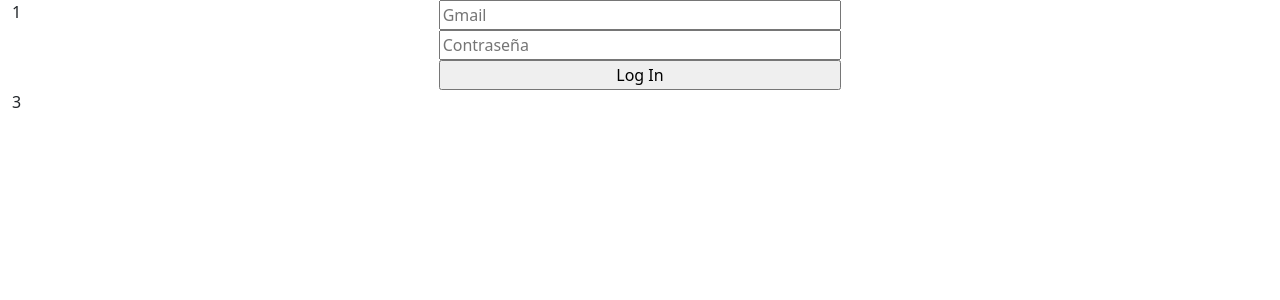
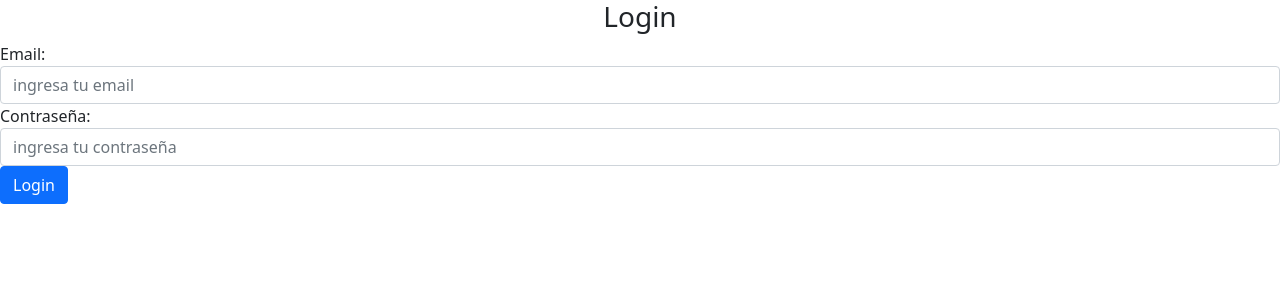
Before and after one commit to janeta-k/ryck-and-morty, a Vue app: page /login in a window 1280 px wide. Shown: the top 300 px of the page. Built offline with nearby package versions, Linux system fonts and the light colour scheme.

Commit message:
cambios (faltan métodos de carrito y estilos)

```diff
--- /dev/null
+++ b/public/json/auth.json
@@ -0,0 +1,17 @@
+{
+    "data":[
+        {
+            "email": "primerusuario@gmail.com",
+            "password": "primerusuario"
+        },
+        {
+            "email": "segundousuario@gmail.com",
+            "password": "segundousuario"
+        },
+        {
+            "email": "tercerusuario@gmail.com",
+            "password": "tercerusuario"
+        }
+
+    ]
+}
--- /dev/null
+++ b/public/json/ryckAndMorty.json
@@ -0,0 +1,48 @@
+
+{ "characters":[
+   {
+    "id": 1,
+    "cantidad": 1,
+    "name": "Rick Sanchez",
+    "status": "Alive",
+    "species": "Human",
+    "type": "",
+    "gender": "Male",
+    "origin": {
+      "name": "Earth (C-137)",
+      "url": "https://rickandmortyapi.com/api/location/1"
+    },
+    "image": "https://rickandmortyapi.com/api/character/avatar/1.jpeg"
+    },
+
+    {
+      "id": 2,
+      "cantidad":1,
+    "name": "Morty Smith",
+    "status": "Alive",
+    "species": "Human",
+    "type": "",
+    "gender": "Male",
+    "origin": {
+      "name": "unknown",
+      "url": ""
+    },
+    "image": "https://rickandmortyapi.com/api/character/avatar/2.jpeg"
+    },
+
+    {
+    "id": 3,
+    "cantidad":1,
+    "name": "Summer Smith",
+    "status": "Alive",
+    "species": "Human",
+    "type": "",
+    "gender": "Female",
+    "origin": {
+      "name": "Earth (Replacement Dimension)",
+      "url": "https://rickandmortyapi.com/api/location/20"
+    },
+    "image": "https://rickandmortyapi.com/api/character/avatar/3.jpeg"
+    }
+]
+}
--- a/src/App.vue
+++ b/src/App.vue
@@ -3,5 +3,12 @@
 </template>
 
 <script>
+</script>
 
-</script>
+<style>
+* {
+    padding: 0%;
+    margin: 0%;
+}
+
+</style>
--- a/src/components/CartDetail.vue
+++ b/src/components/CartDetail.vue
@@ -1,7 +1,74 @@
 <template>
 
+
+<!-- Modal "ver carrito"-->
+<div class="modal fade" id="verCarrito" tabindex="-1" aria-labelledby="exampleModalLabel" aria-hidden="true" >
+  <div class="modal-dialog">
+    <div class="modal-content">
+      <div class="modal-header">
+<!--cabecera modal-->
+        <h5 class="modal-title" id="exampleModalLabel">Tu carrito</h5>
+        <button type="button" class="btn-close" data-bs-dismiss="modal" aria-label="Close"></button>
+      </div>
+<!--cuerpo del modal-->
+    <div class="modal-body">
+
+    <!--card para los productos que se agregen al carrito-->
+      <div class="card " v-for="(elemento, index) in modalCart" :key="index" style="width: 18rem;">
+
+        <img src="#" class="card-img-top" alt="img">
+
+        <div class="card-body">
+          <h5 class="card-title">{{elemento.name}}</h5>
+          <p class="card-text">{{elemento.cantidad}}</p>
+          <a href="#" class="btn btn-primary" >-</a>
+          <a href="#" class="btn btn-primary" >+</a>
+          <a href="#" class="btn btn-primary" >x</a>
+        </div>
+      <!-- @click="disminuir(elemento)"  @click="aumentar(elemento)"  @click="quitar(elemento)"-->
+
+      </div>
+
+    </div>
+
+    <div class="modal-footer">
+      <button type="button" class="btn btn-secondary" data-bs-dismiss="modal">Close</button>
+    </div>
+  </div>
+</div>
+</div>
 </template>
 
 <script>
 
+
+export default{
+
+  name: 'CartDetail',
+
+  props:{
+    modalCart:{
+      type: Array,
+      required: true,
+    }
+  },
+/*
+  methods:{
+    disminuir(elemento){
+      let personajes = this.personajes.find(item => item == elemento)
+     let booleano = this.carrito.some(item => item == elemento)
+
+     if(booleano){
+       return personajes.cantidad -= 1
+     }
+    },
+
+
+  }
+  */
+}
+
+
+
+
 </script>
--- /dev/null
+++ b/src/components/Login.vue
@@ -0,0 +1,51 @@
+<template>
+<div>
+    <form >
+
+        <div class="form-group">
+            <label >Email:</label>
+            <input type="email" class="form-control" placeholder="ingresa tu email" v-model="email">
+        </div>
+
+        <div class="form-group">
+            <label >Contraseña:</label>
+            <input type="password" class="form-control" placeholder="ingresa tu contraseña" v-model="password" >
+        </div>
+
+        <button class="btn btn-primary" @click.prevent="validation()">
+            Login
+        </button>
+    </form>
+</div>
+</template>
+
+<script>
+
+export default {
+    name: 'Login',
+
+    data(){
+        return{
+            loginData: [],
+            email: "",
+            password:"",
+        }
+    },
+
+    methods: {
+        validation(){
+            if(this.loginData[0].password === this.password && this.loginData[0].email === this.email){
+                console.log("login")
+                this.$router.push("/")
+            }else{
+                alert("El email y/o la contraseña son incorrectos")
+            }
+        }
+    },
+    mounted(){
+        fetch('json/auth.json')
+        .then(respuesta => respuesta.json())
+        .then(datosAuth => this.loginData = datosAuth.data)
+    },
+}
+</script>
--- a/src/components/NavBar.vue
+++ b/src/components/NavBar.vue
@@ -1,6 +1,6 @@
 <template>
 
-<div class="mb-5 sticky-top">
+<div class=" sticky-top">
   <nav class="navbar navbar-expand-lg navbar-light bg-light ">
     <div class="container">
       <a class="navbar-brand" href="#">Rick and Morty</a>
@@ -13,10 +13,7 @@
             <a class="nav-link" href=""><router-link to="/">Home</router-link></a>
           </li>
           <li class="nav-item">
-            <a class="nav-link" href=""><router-link to="/nosotros">Nosotros</router-link></a>
-          </li>
-          <li class="nav-item">
-           <a class="nav-link" href=""><router-link to="/login">Login</router-link></a>
+            <a class="nav-link" href=""><router-link to="/login">Logout</router-link></a>
           </li>
         </ul>
       </div>
@@ -26,10 +23,11 @@
 
 </template>
 
+
 <script>
-export default {
-}
+
 </script>
+
 
 <style>
 .bg-light{
--- a/src/components/Products.vue
+++ b/src/components/Products.vue
@@ -1,4 +1,14 @@
 <template>
+<div class="container mb-5">
+
+    <button
+  type="button"
+  class="btn btn-outline-info btn-lg boton-nav"
+  data-bs-toggle="modal"
+  data-bs-target="#verCarrito"
+  >
+  Ver tu carrito
+  </button>
 
 <!--buscador-->
   <div class="row">
@@ -14,11 +24,10 @@
 
 
 <!--cards-->
-  <div class="container mb-5">
 
     <div class="row justify-content-center">
       <div
-        class="card col-6 col-sm-2 m-3 p-0"
+        class="card col-6 col-sm-3 m-3 p-0"
         v-for="(item, index) in items"
         :key="index"
       >
@@ -31,19 +40,15 @@
           <h5 class="card-title">{{ item.name }}</h5>
           <p class="card-text">Origen: {{ item.origin.name }}</p>
           <p class="card-text">Estado: {{ item.status }}</p>
-          <button type="button" class="btn btn-primary" data-bs-toggle="modal" data-bs-target="#exampleModal" @click="showMore(item)" >
+          <button type="button" class="btn btn-primary " data-bs-toggle="modal" data-bs-target="#exampleModal" @click="showMore(item)" >
               Ver detalles
           </button>
+         <a href="#" class="card-button btn btn-primary" @click="addToCart(item)">Agregar al carrito</a>
         </div>
-
-<!--@click="showMore(item.id)"-->
-
-
-
       </div>
     </div>
 
-     <!-- Modal -->
+     <!-- Modal  de ver detalles-->
 <div class="modal fade" id="exampleModal" tabindex="-1" aria-labelledby="exampleModalLabel" aria-hidden="true" >
   <div class="modal-dialog">
     <div class="modal-content">
@@ -51,7 +56,7 @@
         <h5 class="modal-title" id="exampleModalLabel" >{{modal.name}}</h5>
         <button type="button" class="btn-close" data-bs-dismiss="modal" aria-label="Close"></button>
       </div>
-      <div class="modal-body">
+      <div class="modal-body" >
         <ul>
           <li>Orígen: {{modal.origin}}</li>
           <li>Estado: {{modal.status}}</li>
@@ -64,29 +69,63 @@
     </div>
   </div>
 </div>
+
+<CartDetail :modalCart="carrito"/>
   </div>
-
-
 </template>
 
 <script>
+//import de json ejemplo buscador en tiempo real
+//import datos from '../assets/json/ryckAndMorty.json'
+
+import CartDetail from '@/components/CartDetail.vue'
+
+
 
 export default {
+
+  name: 'Products',
+
+  components:{
+    CartDetail
+  },
 
 
   data() {
     return {
-      result: [],
+
+      personajes:[],
+
+      carrito:[],
+
       buscar: "",
+
       modal:{
         name: "",
         origin: "",
         status:"",
         gender:""
       },
+
+      modalCart:{
+        name:'',
+        cantidad:'',
+      },
+
     };
+
+
   },
+
+  created(){
+   fetch("json/ryckAndMorty.json")
+   .then(response => response.json())
+   .then(datos => this.personajes = datos.characters)
+  },
+
   methods:{
+
+    //método para el modal "ver detalles"
     showMore(object){
      //this.modal.title = object.name
       this.modal = {
@@ -96,20 +135,49 @@ export default {
        gender:object.gender,
       }
      console.log(object)
+    },
+
+   //método para agregar al carrito y aumentar la cantidad del producto
+    addToCart(object){
+     let personajes = this.personajes.find(item => item==object)
+     let booleano = this.carrito.some(item => item == object)
+
+      if(booleano){
+        console.log(personajes.cantidad += 1)
+        console.log(personajes.cantidad)
+      }else{
+        console.log(this.carrito.push(personajes))
+        console.log(this.carrito)
+      }
+    },
+
+//método para disminuir la cantidad
+/*
+    disminuir(elemento){
+      let personajes = this.personajes.find(item => item == elemento)
+     let booleano = this.carrito.some(item => item == elemento)
+
+     if(booleano){
+       return personajes.cantidad -= 1
      }
 
     },
-  mounted() {
-    fetch("https://rickandmortyapi.com/api/character")
-      .then(res => res.json())
-      .then(todos => (this.result = todos.results));
+*/
+
   },
+
   computed: {
+    //método para el buscador en tiempo real
     items() {
-      return this.result.filter(item => {
+      return this.personajes.filter(item => {
         return item.name.toLowerCase().includes(this.buscar.toLowerCase());
       });
     },
-  }
+  },
+
 };
 </script>
+
+<style scoped>
+
+</style>
--- a/src/router/index.js
+++ b/src/router/index.js
@@ -2,22 +2,17 @@ import { createRouter, createWebHistory } from 'vue-router'
 
 const routes = [
   {
-    path: '/',
-    name: 'home',
+    path: "/",
+    name: "home",
     component: () => import('../views/HomeView.vue')
   },
   {
-    path: '/login',
-    name: 'login',
+    path: "/login",
+    name: "login",
     component: () => import('../views/LoginView.vue')
   },
-  {
-    path: '/nosotros',
-    name: 'about',
-    component: () => import('../views/AboutView.vue')
-  },
+]
 
-]
 
 const router = createRouter({
   history: createWebHistory(process.env.BASE_URL),
--- a/src/views/AboutView.vue
+++ /dev/null
@@ -1,25 +0,0 @@
-<template>
-<NavBar />
-    <div class="text-center mb-5">
-        <h2>Acerca de nosotros</h2>
-        <p>
-            Lorem ipsum dolor sit amet consectetur adipisicing elit. Dolorem quidem aspernatur nihil fugiat dolorum. Tempora molestiae assumenda molestias dolores facilis, voluptatem maxime earum, nulla expedita necessitatibus et aspernatur porro maiores. <br>
-            Lorem ipsum, dolor sit amet consectetur adipisicing elit. Ratione cumque nemo, esse similique quis ducimus sequi iste saepe reprehenderit voluptates explicabo illo! Perspiciatis porro eum ea praesentium. Architecto, ut optio? <br>
-            Lorem ipsum dolor sit amet consectetur adipisicing elit. Dolorem ipsum nam, iusto magnam unde architecto ea quas, quaerat facere explicabo cupiditate ut commodi natus rerum, voluptatibus a delectus sed quo? <br>
-
-        </p>
-    </div>
-    <Footer />
-</template>
-
-<script>
-import NavBar from '@/components/NavBar.vue'
-import Footer from '@/components/Footer.vue'
-
-export default {
-  components:{
-    NavBar,
-    Footer,
-  }
-}
-</script>
--- a/src/views/HomeView.vue
+++ b/src/views/HomeView.vue
@@ -1,5 +1,5 @@
 <template>
-<NavBar />
+     <NavBar/>
      <Carrusel />
      <h2 class="text-center mt-5">Personajes Rick and Morty</h2>
      <Products/>
@@ -13,10 +13,12 @@ import Carrusel from '@/components/Carrusel.vue'
 import Products from '@/components/Products.vue'
 
 export default {
+  name: 'HomeView',
+
   components:{
+    NavBar,
     Carrusel,
     Products,
-    NavBar,
     Footer,
   },
 }
--- a/src/views/LoginView.vue
+++ b/src/views/LoginView.vue
@@ -1,41 +1,22 @@
 <template>
-<!-- Login Form -->
-<div class="container-fluid">
-      <div class="row">
-
-
-<div class="d-sm-none d-md-block col-md-4 ">1</div>
-<div class="col-sm-12 col-md-4 col-xl-4">
-    <form class="formulario">
-        <input type="text" name="login" placeholder="Gmail" v-model="usuario">
-        <input type="text" name="login" placeholder="Contraseña" v-model="password">
-        <input type="submit"  value="Log In">
-    </form>
+<div>
+    <h3 class="text-center">Login</h3>
+    <Login/>
 </div>
-<div class="d-sm-none d-md-block ">3</div>
- </div>
-
- </div>
-
-
-
 </template>
 
 <script>
+import Login from '@/components/Login.vue'
 
+export default{
 
+ components:{
+     Login
+    }
+}
 </script>
 
 <style scoped>
 
-.formulario{
- display: flex;
- justify-content: center;
- flex-direction: column;
-}
 
-.spaced {
-    width: 100vw;
-
-}
 </style>
```
Lines whose indentation alone changed are shown as unchanged.
